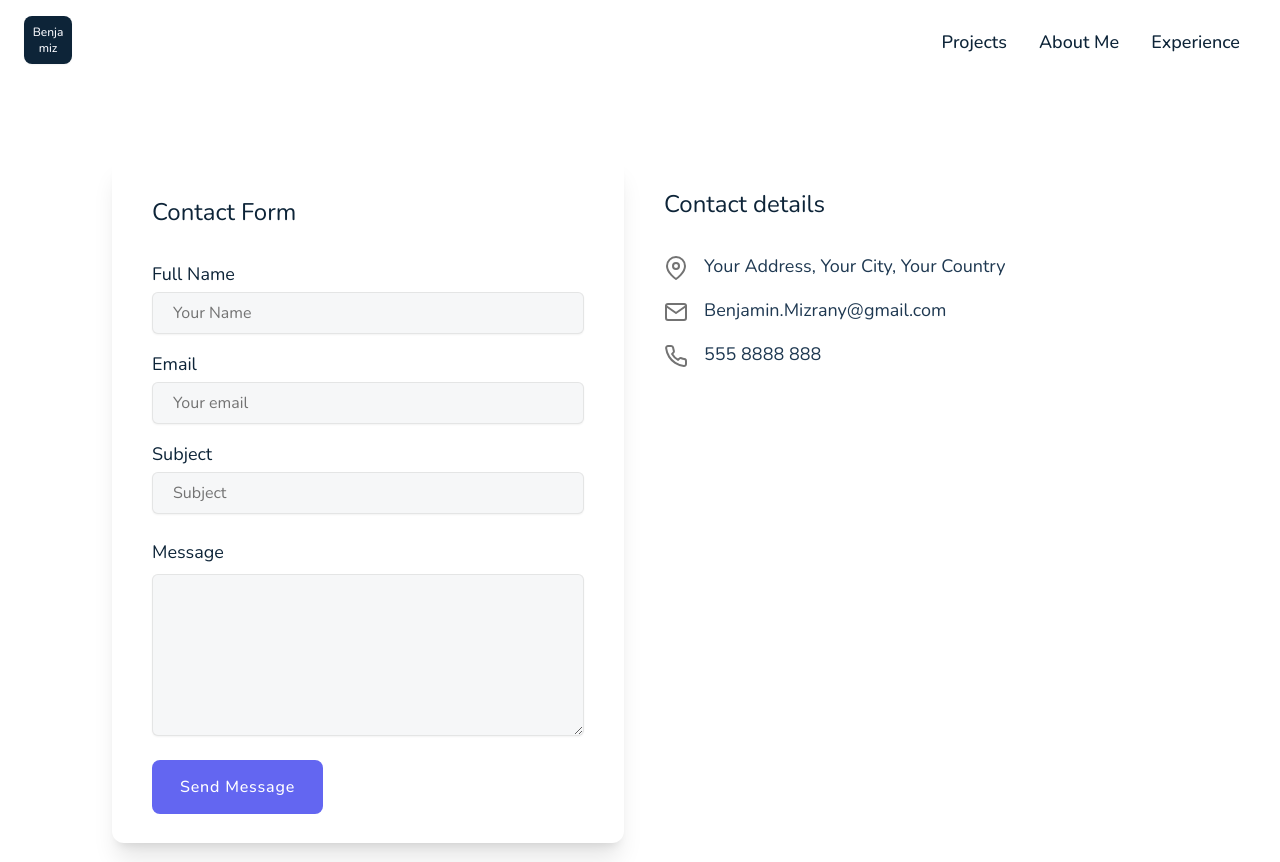
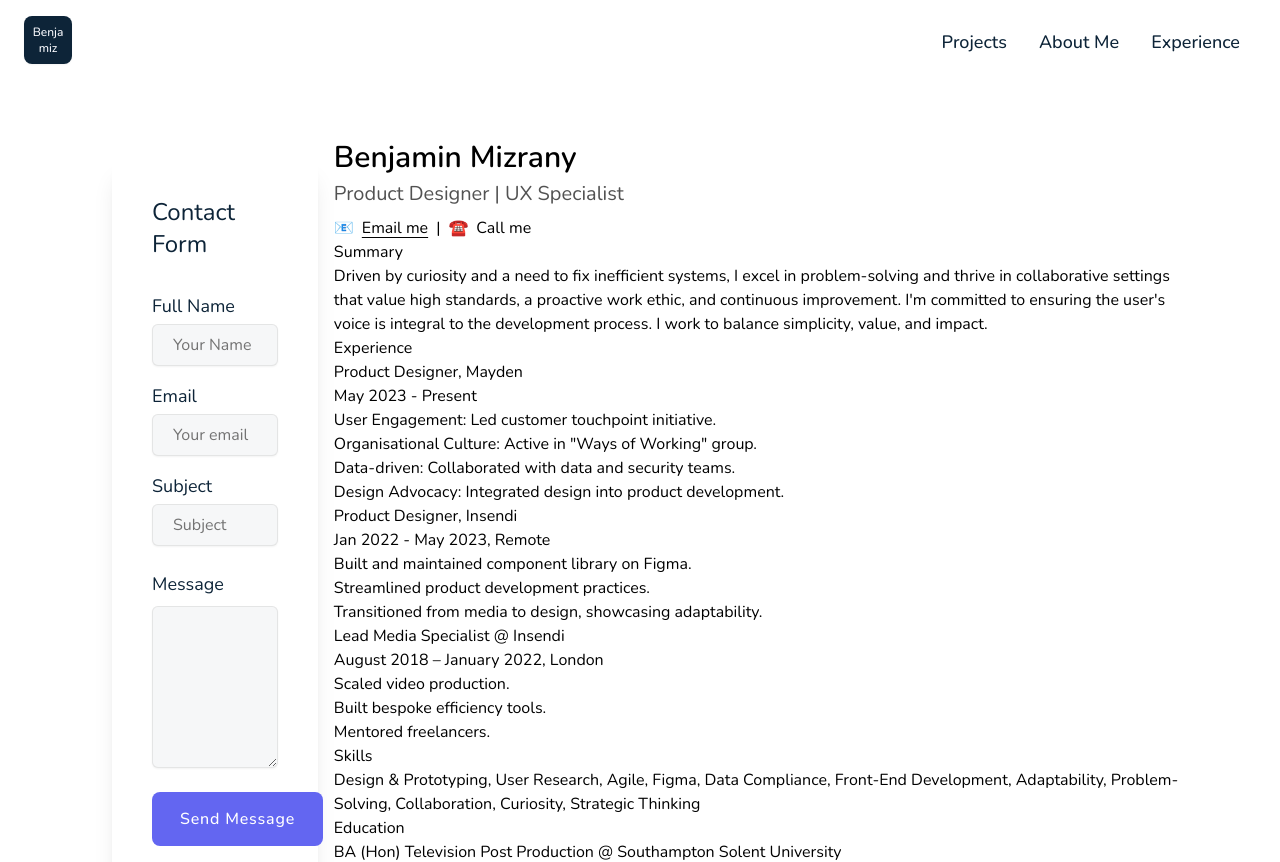
Before and after one commit to Lenniott/benjamiz_01, a Next.js app: page /cv in a window 1280 px wide. Shown: the top 862 px of the page. Built offline with nearby package versions, Linux system fonts and the light colour scheme.

Commit message:
Update 27 files

```diff
--- a/components/contact/ContactDetails.jsx
+++ b/components/contact/ContactDetails.jsx
@@ -1,3 +1,5 @@
+import { useState } from "react";
+import { CopyToClipboard } from "react-copy-to-clipboard";
 import { FiPhone, FiMapPin, FiMail } from "react-icons/fi";
 
 const contacts = [
@@ -18,28 +20,80 @@ const contacts = [
   },
 ];
 
-function ContactDetails() {
+function Experience() {
+  const [isCopied, setIsCopied] = useState(false);
+
+  const handleCopyClick = () => {
+    setIsCopied(true);
+    setTimeout(() => setIsCopied(false), 3000); // Reset after 3 seconds
+  };
+
   return (
-    <div className="w-full lg:w-1/2">
-      <div className="text-left max-w-xl px-6">
-        <h2 className="font-general-medium text-2xl text-primary-dark dark:text-primary-light mt-12 mb-8">
-          Contact details
-        </h2>
-        <ul>
-          {contacts.map((contact) => (
-            <li className="flex " key={contact.id}>
-              <i className="text-2xl text-neutral-500 dark:text-neutral-400 mr-4 mt-1">
-                {contact.icon}
-              </i>
-              <span className="text-lg mb-4 text-ternary-dark dark:text-ternary-light">
-                {contact.name}
-              </span>
-            </li>
-          ))}
-        </ul>
+    <div className="flex flex-col">
+      <h1 className="text-3xl font-semibold pb-1">Benjamin Mizrany</h1>
+      <h2 className="text-xl text-gray-600 pb-2">
+        Product Designer | UX Specialist
+      </h2>
+      <div className="flex gap-2">
+        <a>📧</a>
+        <a
+          className="underline underline-offset-4"
+          href="mailto:benjamin.mizrany@gmail.com"
+        >
+          Email me
+        </a>
+        <a>|</a>
+        <a>☎️</a>
+        <a>Call me</a>
       </div>
+
+      <h3>Summary</h3>
+      <p>
+        Driven by curiosity and a need to fix inefficient systems, I excel in
+        problem-solving and thrive in collaborative settings that value high
+        standards, a proactive work ethic, and continuous improvement. I'm
+        committed to ensuring the user's voice is integral to the development
+        process. I work to balance simplicity, value, and impact.
+      </p>
+
+      <h3>Experience</h3>
+      <h4>Product Designer, Mayden</h4>
+      <p>May 2023 - Present</p>
+      <ul>
+        <li>User Engagement: Led customer touchpoint initiative.</li>
+        <li>Organisational Culture: Active in "Ways of Working" group.</li>
+        <li>Data-driven: Collaborated with data and security teams.</li>
+        <li>Design Advocacy: Integrated design into product development.</li>
+      </ul>
+
+      <h4>Product Designer, Insendi</h4>
+      <p>Jan 2022 - May 2023, Remote</p>
+      <ul>
+        <li>Built and maintained component library on Figma.</li>
+        <li>Streamlined product development practices.</li>
+        <li>Transitioned from media to design, showcasing adaptability.</li>
+      </ul>
+
+      <h4>Lead Media Specialist @ Insendi</h4>
+      <p>August 2018 – January 2022, London</p>
+      <ul>
+        <li>Scaled video production.</li>
+        <li>Built bespoke efficiency tools.</li>
+        <li>Mentored freelancers.</li>
+      </ul>
+
+      <h3>Skills</h3>
+      <p>
+        Design & Prototyping, User Research, Agile, Figma, Data Compliance,
+        Front-End Development, Adaptability, Problem-Solving, Collaboration,
+        Curiosity, Strategic Thinking
+      </p>
+
+      <h3>Education</h3>
+      <p>BA (Hon) Television Post Production @ Southampton Solent University</p>
+      <p>2008 - 2011</p>
     </div>
   );
 }
 
-export default ContactDetails;
+export default Experience;
--- a/components/contact/ContactForm.jsx
+++ b/components/contact/ContactForm.jsx
@@ -1,5 +1,5 @@
-import Button from '../reusable/Button';
-import FormInput from '../reusable/FormInput';
+import Button from "../reusable/Button";
+import FormInput from "../reusable/FormInput";
 
 function ContactForm() {
   return (
--- a/components/shared/AppHeader.jsx
+++ b/components/shared/AppHeader.jsx
@@ -24,23 +24,24 @@ function AppHeader() {
     };
   }, []);
 
-  function navMenu(array) {
-        return (
-          <>
-          <div className=" ">
+  const NavMenuItem = (props) => {
+    return (
+      <>
+        <div className=" ">
           <Link
             onClick={toggleMenu}
-            href="/projects"
-            aria-label="Projects"
+            href={props.link}
+            aria-label={props.menuItem}
             className="block text-left text-lg text-primary-dark hover:text-secondary-dark sm:py-2 p-2 hover:bg-indigo-200 rounded-lg duration-500"
           >
-            Projects
+            {props.menuItem}
           </Link>
         </div>
         <hr className="border-gray-100 " />
-        </>
-        )
-  }
+      </>
+    );
+  };
+
   return (
     <motion.nav
       initial={{ opacity: 0 }}
@@ -90,28 +91,11 @@ function AppHeader() {
                   : "hidden"
               }
             >
-              <div className=" ">
-                <Link
-                  onClick={toggleMenu}
-                  href="/projects"
-                  aria-label="Projects"
-                  className="block text-left text-lg text-primary-dark hover:text-secondary-dark sm:py-2 p-2 hover:bg-indigo-200 rounded-lg duration-500"
-                >
-                  Projects
-                </Link>
-              </div>
+              <NavMenuItem menuItem="Project" link="/projects" />
               <hr className="border-gray-100 " />
-              <div className="block text-left text-lg text-primary-dark hover:text-secondary-dark sm:py-2 p-2 hover:bg-indigo-200 rounded-lg  duration-500">
-                <Link onClick={toggleMenu} href="/about" aria-label="About Me">
-                  About Me
-                </Link>
-              </div>
+              <NavMenuItem menuItem="Me" link="/about" />
               <hr className="border-gray-100 " />
-              <div className="block text-left text-lg text-primary-dark hover:text-secondary-dark sm:py-2 p-2 hover:bg-indigo-200 rounded-lg duration-500">
-                <Link onClick={toggleMenu} href="/contact" aria-label="Contact">
-                  Contact
-                </Link>
-              </div>
+              <NavMenuItem menuItem="Experience" link="/cv" />
             </div>
           </div>
 
--- a/package.json
+++ b/package.json
@@ -12,6 +12,7 @@
     "framer-motion": "^5.5.3",
     "next": "^13.4.19",
     "react": "^18.2.0",
+    "react-copy-to-clipboard": "^5.1.0",
     "react-countup": "^6.1.1",
     "react-dom": "^18.2.0",
     "react-icons": "^4.3.1",
```
Also changed, not shown: 1 other file (tests, documents, lock files or other folders). Lines whose indentation alone changed are shown as unchanged.
